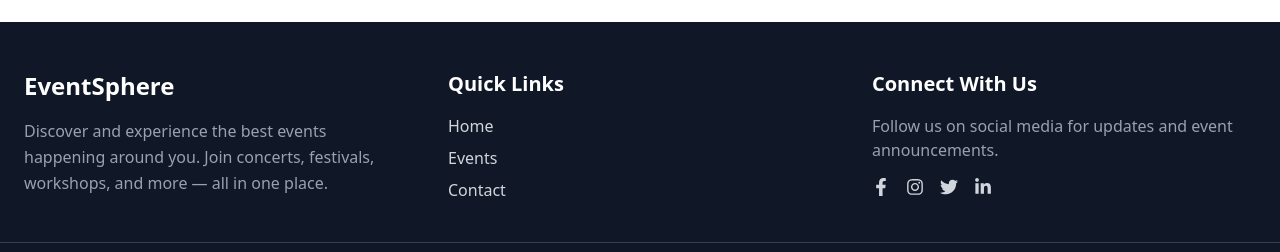
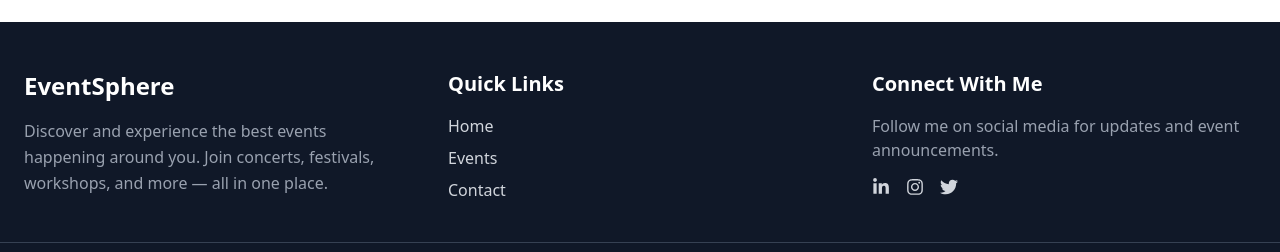
Before and after one commit to Nitesh47kumars/EventSphere, a React (Vite) app: page / in a window 1280 px wide. Shown: the part 1818-2070 px from the top of the page. Built offline with nearby package versions, Linux system fonts and the light colour scheme.

Commit message:
Divide Footer into Reusable Components | Add Links

```diff
--- a/src/Components/Footer/Footer.jsx
+++ b/src/Components/Footer/Footer.jsx
@@ -1,76 +1,19 @@
-// src/components/Footer.jsx
+// src/components/Footer/Footer.jsx
 import React from "react";
-import { Link } from "react-router-dom";
-import { FaFacebookF, FaInstagram, FaTwitter, FaLinkedinIn } from "react-icons/fa";
+import FooterBrand from "./FooterBrand";
+import FooterLinks from "./FooterLinks";
+import FooterSocial from "./FooterSocial";
 
 const Footer = () => {
   return (
     <footer className="bg-gray-900 text-gray-300 py-12 mt-20">
       <div className="max-w-7xl mx-auto px-6 grid md:grid-cols-3 gap-10">
-        {/* 1️⃣ Brand / About */}
-        <div>
-          <h2 className="text-2xl font-bold text-white mb-4">EventSphere</h2>
-          <p className="text-gray-400 leading-relaxed">
-            Discover and experience the best events happening around you.
-            Join concerts, festivals, workshops, and more — all in one place.
-          </p>
-        </div>
-
-        {/* 2️⃣ Quick Links */}
-        <div>
-          <h3 className="text-xl font-semibold text-white mb-4">Quick Links</h3>
-          <ul className="space-y-2">
-            <li>
-              <Link
-                to="/"
-                className="hover:text-cyan-400 transition-colors"
-              >
-                Home
-              </Link>
-            </li>
-            <li>
-              <Link
-                to="/events"
-                className="hover:text-cyan-400 transition-colors"
-              >
-                Events
-              </Link>
-            </li>
-            <li>
-              <Link
-                to="/contact"
-                className="hover:text-cyan-400 transition-colors"
-              >
-                Contact
-              </Link>
-            </li>
-          </ul>
-        </div>
-
-        {/* 3️⃣ Contact / Social */}
-        <div>
-          <h3 className="text-xl font-semibold text-white mb-4">Connect With Us</h3>
-          <p className="text-gray-400 mb-4">
-            Follow us on social media for updates and event announcements.
-          </p>
-          <div className="flex space-x-4 text-lg">
-            <a href="#" className="hover:text-cyan-400 transition-colors">
-              <FaFacebookF />
-            </a>
-            <a href="#" className="hover:text-cyan-400 transition-colors">
-              <FaInstagram />
-            </a>
-            <a href="#" className="hover:text-cyan-400 transition-colors">
-              <FaTwitter />
-            </a>
-            <a href="#" className="hover:text-cyan-400 transition-colors">
-              <FaLinkedinIn />
-            </a>
-          </div>
-        </div>
+        <FooterBrand />
+        <FooterLinks />
+        <FooterSocial />
       </div>
 
-      {/* Divider line */}
+      {/* Divider */}
       <div className="border-t border-gray-700 mt-10 pt-6 text-center text-gray-500 text-sm">
         © {new Date().getFullYear()} EventSphere. All rights reserved.
       </div>
--- /dev/null
+++ b/src/Components/Footer/FooterBrand.jsx
@@ -0,0 +1,16 @@
+// src/components/Footer/FooterBrand.jsx
+import React from "react";
+
+const FooterBrand = () => {
+  return (
+    <div>
+      <h2 className="text-2xl font-bold text-white mb-4">EventSphere</h2>
+      <p className="text-gray-400 leading-relaxed">
+        Discover and experience the best events happening around you.
+        Join concerts, festivals, workshops, and more — all in one place.
+      </p>
+    </div>
+  );
+};
+
+export default FooterBrand;
--- /dev/null
+++ b/src/Components/Footer/FooterLinks.jsx
@@ -0,0 +1,30 @@
+// src/components/Footer/FooterLinks.jsx
+import React from "react";
+import { Link } from "react-router-dom";
+
+const FooterLinks = () => {
+  return (
+    <div>
+      <h3 className="text-xl font-semibold text-white mb-4">Quick Links</h3>
+      <ul className="space-y-2">
+        <li>
+          <Link to="/" className="hover:text-cyan-400 transition-colors">
+            Home
+          </Link>
+        </li>
+        <li>
+          <Link to="/events" className="hover:text-cyan-400 transition-colors">
+            Events
+          </Link>
+        </li>
+        <li>
+          <Link to="/contact" className="hover:text-cyan-400 transition-colors">
+            Contact
+          </Link>
+        </li>
+      </ul>
+    </div>
+  );
+};
+
+export default FooterLinks;
--- /dev/null
+++ b/src/Components/Footer/FooterSocial.jsx
@@ -0,0 +1,47 @@
+// src/components/Footer/FooterSocial.jsx
+import React from "react";
+import { FaInstagram, FaTwitter, FaLinkedinIn } from "react-icons/fa";
+
+const FooterSocial = () => {
+  return (
+    <div>
+      <h3 className="text-xl font-semibold text-white mb-4">Connect With Me</h3>
+      <p className="text-gray-400 mb-4">
+        Follow me on social media for updates and event announcements.
+      </p>
+      <div className="flex space-x-4 text-lg">
+        {/* LinkedIn */}
+        <a
+          href="https://www.linkedin.com/in/nitesh-kumar-b18348346/"
+          target="_blank"
+          rel="noopener noreferrer"
+          className="hover:text-cyan-400 transition-colors"
+        >
+          <FaLinkedinIn />
+        </a>
+
+        {/* Instagram */}
+        <a
+          href="https://www.instagram.com/nitesh47kumars/"
+          target="_blank"
+          rel="noopener noreferrer"
+          className="hover:text-cyan-400 transition-colors"
+        >
+          <FaInstagram />
+        </a>
+
+        {/* Twitter (X) */}
+        <a
+          href="https://x.com/Niteshshah028"
+          target="_blank"
+          rel="noopener noreferrer"
+          className="hover:text-cyan-400 transition-colors"
+        >
+          <FaTwitter />
+        </a>
+      </div>
+    </div>
+  );
+};
+
+export default FooterSocial;
```
